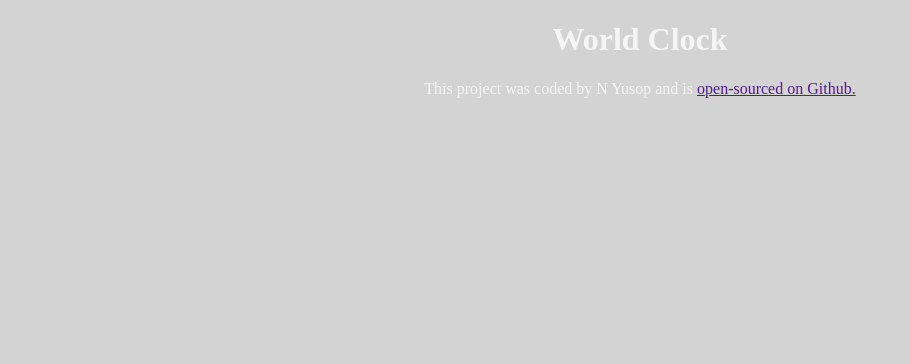
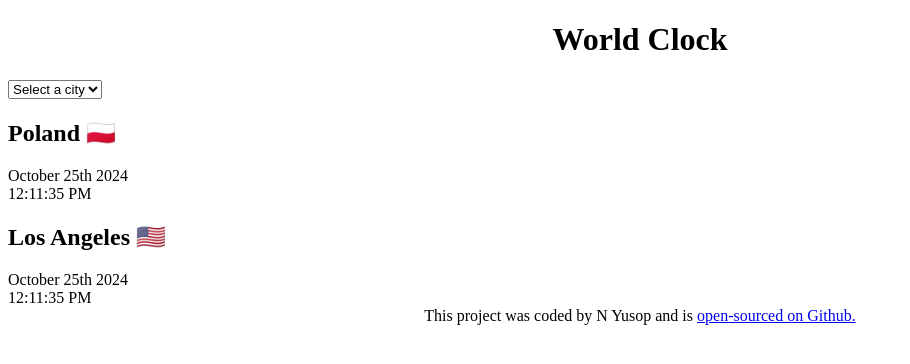
Before and after one commit to Wintermariesolstice/world-clock, a plain HTML site: page index.html in a window 1280 px wide. Shown: the whole page, without its empty margins (0-910 px from the left). Drawn offline with Linux system fonts and the light colour scheme; a script that the page names is missing.

Commit message:
Update html

```diff
--- a/css/style.css
+++ b/css/style.css
@@ -1,8 +1,12 @@
 body{
-    background: lightgray;
-    color:whitesmoke;
-    text-align: center;
+
+    color:black;
+
 }
 h1{
     text-align: center;
 }
+
+footer {
+    text-align: center;
+}
--- a/index.html
+++ b/index.html
@@ -7,10 +7,38 @@
     <title>World Clock - N Yusop</title>
 </head>
 <body>
+    <div class="container">
     <h1>World Clock</h1>
 
+    <select>
+        <option value="">Select a city</option>
+        <option value="">London</option>
+        <option value="">Tokyo</option>
+        <option value="">New York</option>
+        <option value="">Chile</option>
+    </select>
+    <div class="city">
+        <h2>Poland 🇵🇱</h2>
+    <div class="date">
+        October 25th 2024
+    </div>
+    <div class="time">
+        12:11:35 PM
+    </div>
+
+    </div>
+    <div class="city">
+        <h2>Los Angeles 🇺🇸 </h2>
+    <div class="date">
+        October 25th 2024
+    </div>
+    <div class="time">
+        12:11:35 PM
+    </div>
+    </div>
+
     <footer>This project was coded by N Yusop and is
-        <a href="" target="blank"> open-sourced on Github.</a></footer>
+        <a href="https://github.com/Wintermariesolstice/world-clock" target="blank"> open-sourced on Github.</a></footer>
 
         <script src="javascript/index.js"></script>
 </body>
--- a/javascript/index.js
+++ /dev/null
@@ -1 +0,0 @@
-alert ("hello");
```
